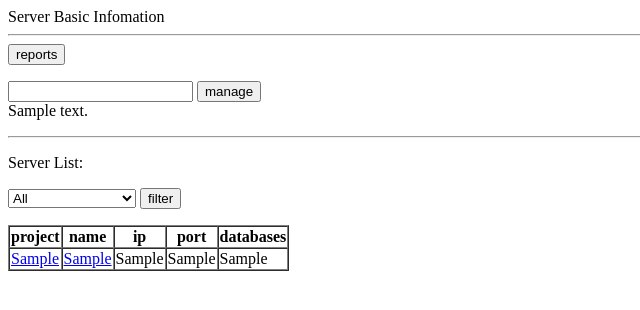
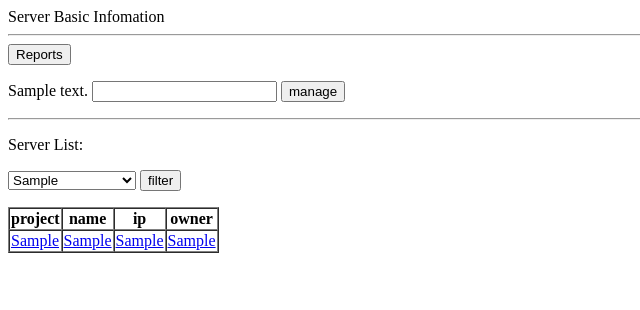
Before and after one commit to xchliu/server_manage, a Django app: template src/templates/server_list.html in a window 1280 px wide. Shown: the top 310 px of the page, without its empty margins (0-640 px from the left). Run offline with Django 3.2, Linux system fonts and the light colour scheme; the template is opened without the code that fills it: most values are stand-ins (such as "Sample title", 1, 10 or a date in 2020).

Commit message:
change the conten of home page
modify the model for server list

```diff
--- a/src/server_list/server_list.py
+++ b/src/server_list/server_list.py
@@ -17,6 +17,12 @@ class meta_list():
         else:
             self.serverlist=self.conn.fetchAll("select id,project,name,ip,port,db,user,password,key_file from server_basic where stat=1 and role=1 and project = '%s'" % project)
         return self.serverlist
+    def basic_list(self,project):
+        if project==1 or project=="All":
+            self.serverlist=self.conn.fetchAll("select a.id,a.project as project ,a.name as name ,a.ip as ip ,b.owner as owner from server_basic a,project_basic b where a.project=b.name and a.stat=1  order by project")
+        else:
+            self.serverlist=self.conn.fetchAll("select a.id,a.project as project ,a.name as name ,a.ip as ip ,b.owner as owner from server_basic a,project_basic b where a.project=b.name and a.stat=1  and project = '%s'" % project)
+        return self.serverlist
     def project_list(self):
         p_list=self.conn.fetchAll('select name from project_basic where stat=1')
         for p in p_list:
--- a/src/templates/server_list.html
+++ b/src/templates/server_list.html
@@ -3,19 +3,19 @@
 <head>Server Basic Infomation</head>
 <hr>
 <form action="/report" method="get">
-	<input type="submit" value="reports">
+	<input type="submit" value="Reports">
 </form>
 
 <form action="/add" method="get">
+	<lable>{{ note }}</lable>
 	<input type="password" name="pwd">
 	<input type="submit" value="manage">
-	<br>
-	<lable>{{ note }}</lable>
 </form>
 <hr>
 <form active="/" method="post">
 <p>Server List:</p>
-	<select name='project' >
+	<select name='project'>
+		<option>{{ default_project }}</option>
 		<option>All</option>
 		{% for p in projectlist %}
 			<option >{{ p }}</option>
@@ -29,16 +29,14 @@
 	<th width=20>project</th>
 	<th width=20>name</th>
 	<th width=20>ip</th>
-	<th width=10>port</th>
-	<th width=10>databases</th>
+	<th width=10>owner</th>
 </tr>
 {% for server in serverlist %}
 <tr>
-	<td><a class='attachment' href="/server_detail?server={{ server.0 }}">{{server.1}}</a></td>
+	<td><a class='attachment' href="/server_detail?project={{ server.1 }}">{{server.1}}</a></td>
 	<td><a class='attachment' href="/server_detail?server={{ server.0 }}">{{server.2}}</a></td>
-	<td>{{ server.3 }}</td>
-	<td>{{ server.4 }}</td>
-	<td>{{ server.5 }}</td>
+	<td><a class='attachment' href="/server_detail?ip={{ server.3 }}">{{ server.3 }}</a></td>
+	<td><a class='attachment' href="/server_detail?owner={{ server.4 }}">{{ server.4 }}</a></td>
 </tr>
 {% endfor %}
 </table>
```
Also changed, not shown: src/server_list/views.py (+10 -5 lines), src/templates/report.html (+1 -1 lines), src/templates/500.html (added), 2 other files.
